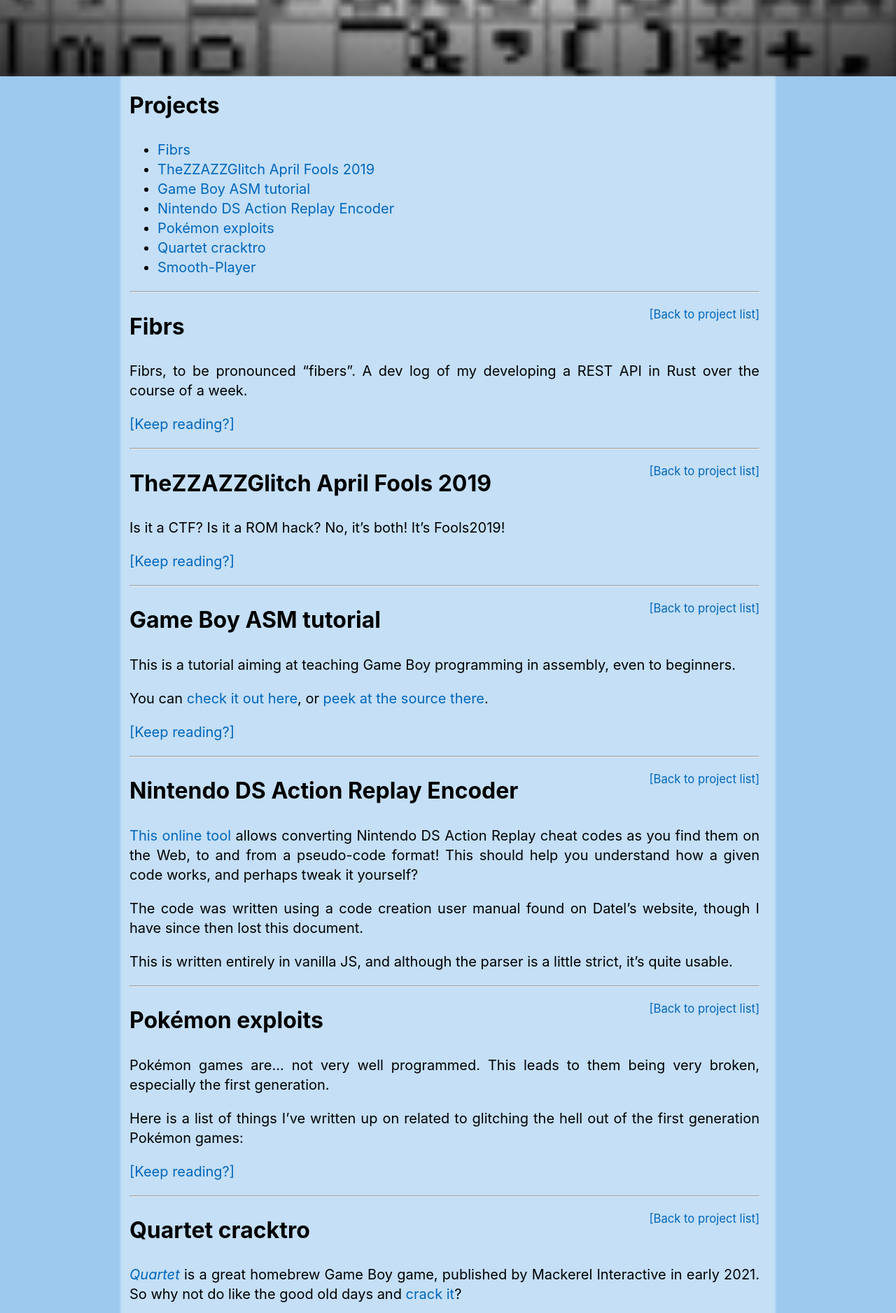
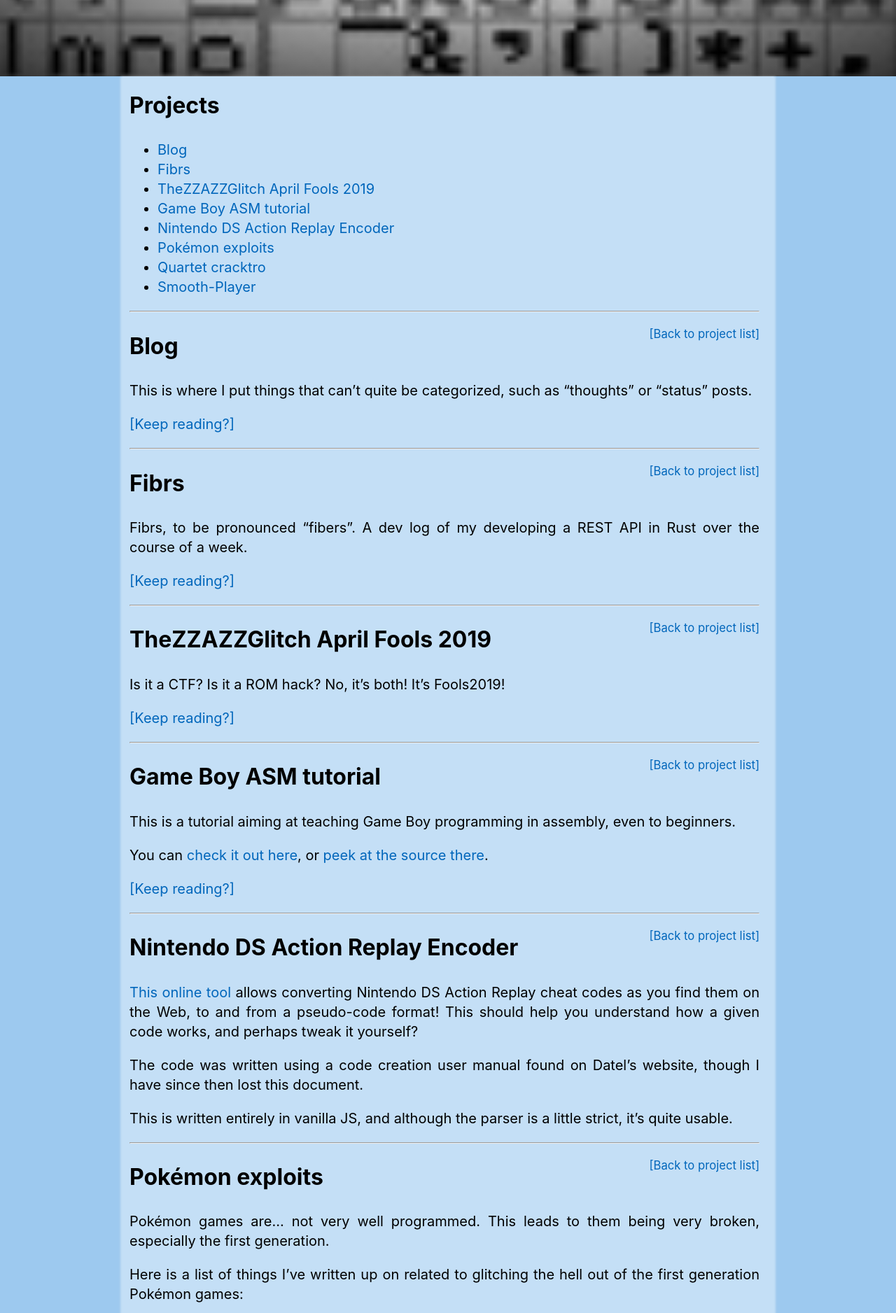
Before and after one commit to ISSOtm/issotm.github.io, a Jekyll site: the page built from _pages/index.md, in a window 1280 px wide. Shown: the part 694-2570 px from the top of the page at 70% size. Built offline with Jekyll 4.4.1, drawn with Linux system fonts in a browser that asks for light colours; some web fonts are replaced.

Commit message:
Add blog

```diff
--- a/_config.yml
+++ b/_config.yml
@@ -19,6 +19,8 @@
 include: ["_pages"]
 
 collections:
+  blog:
+    output: true
   projects:
     output: true
   pokexploits:
--- a/_data/breadcrumbs.json
+++ b/_data/breadcrumbs.json
@@ -1,4 +1,8 @@
 {
+	"/blog": {
+		"name": "Blog",
+	},
+
 	"/#projects": {
 		"name": "Projects",
 	},
--- /dev/null
+++ b/_projects/blog.md
@@ -0,0 +1,12 @@
+---
+title: Blog
+permalink: /blog
+layout: single
+---
+
+This is where I put things that can't quite be categorized, such as "thoughts" or "status" posts.
+
+Never thought I'd start a blog, actually.
+I'm not planning to display my personal life on the Internet, nonetheless, so this will be focused on my hobbies/projects.
+
+{% include excerpt-list.html collection=site.categories.blog dates=true %}
```
